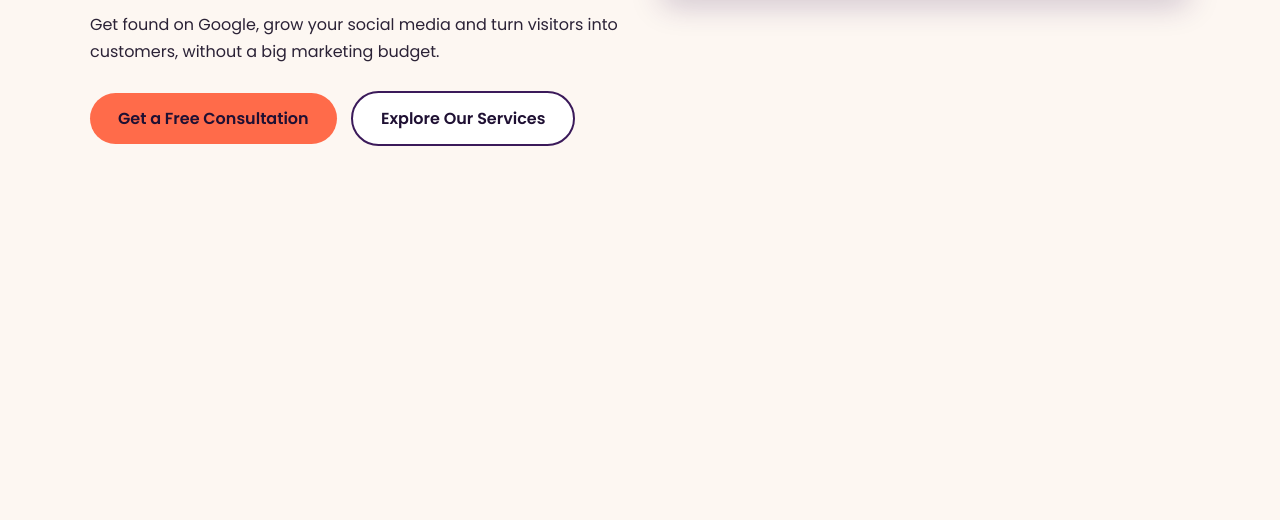
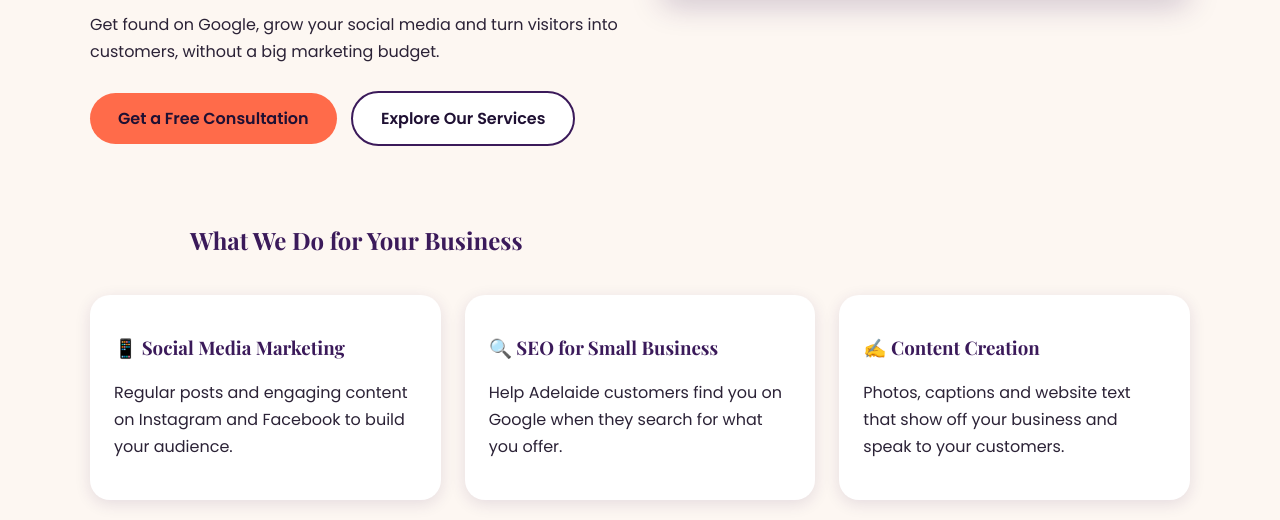
Before and after one commit to agas0002/agas0002, a plain HTML site: page index.html in a window 1280 px wide. Shown: the part 305-825 px from the top of the page. Before the commit the page ends 800 px from the top, so only its background shows below. Drawn offline with nearby package versions, Linux system fonts and the light colour scheme.

Commit message:
Add services section to index.html
Added a section detailing services offered for businesses.

```diff
--- a/index.html
+++ b/index.html
@@ -32,5 +32,21 @@
     </div>
     <img src="banner.jpg" alt="A small business owner working on a laptop">
   </section>
+
+  <h2>What We Do for Your Business</h2>
+  <div class="cards">
+    <div class="card">
+      <h3>📱 Social Media Marketing</h3>
+      <p>Regular posts and engaging content on Instagram and Facebook to build your audience.</p>
+    </div>
+    <div class="card">
+      <h3>🔍 SEO for Small Business</h3>
+      <p>Help Adelaide customers find you on Google when they search for what you offer.</p>
+    </div>
+    <div class="card">
+      <h3>✍️ Content Creation</h3>
+      <p>Photos, captions and website text that show off your business and speak to your customers.</p>
+    </div>
+  </div>
 </body>
 </html>
```
